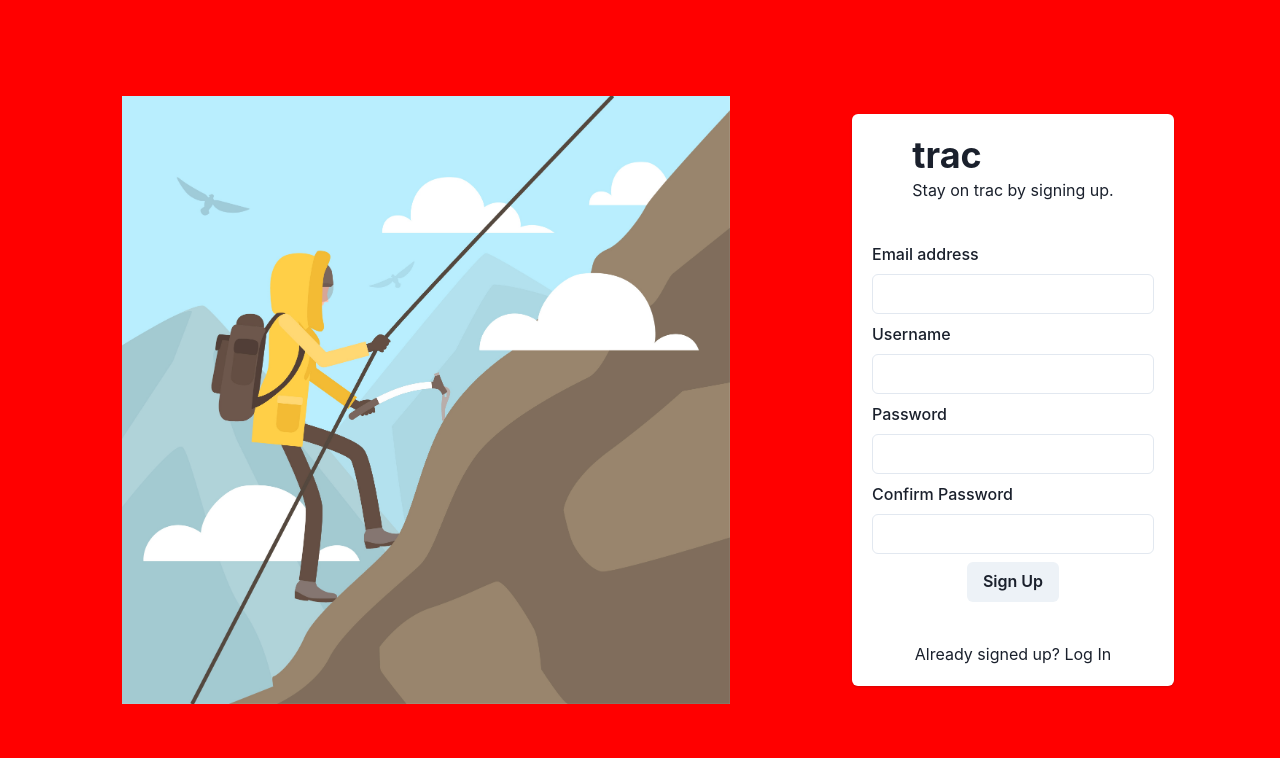
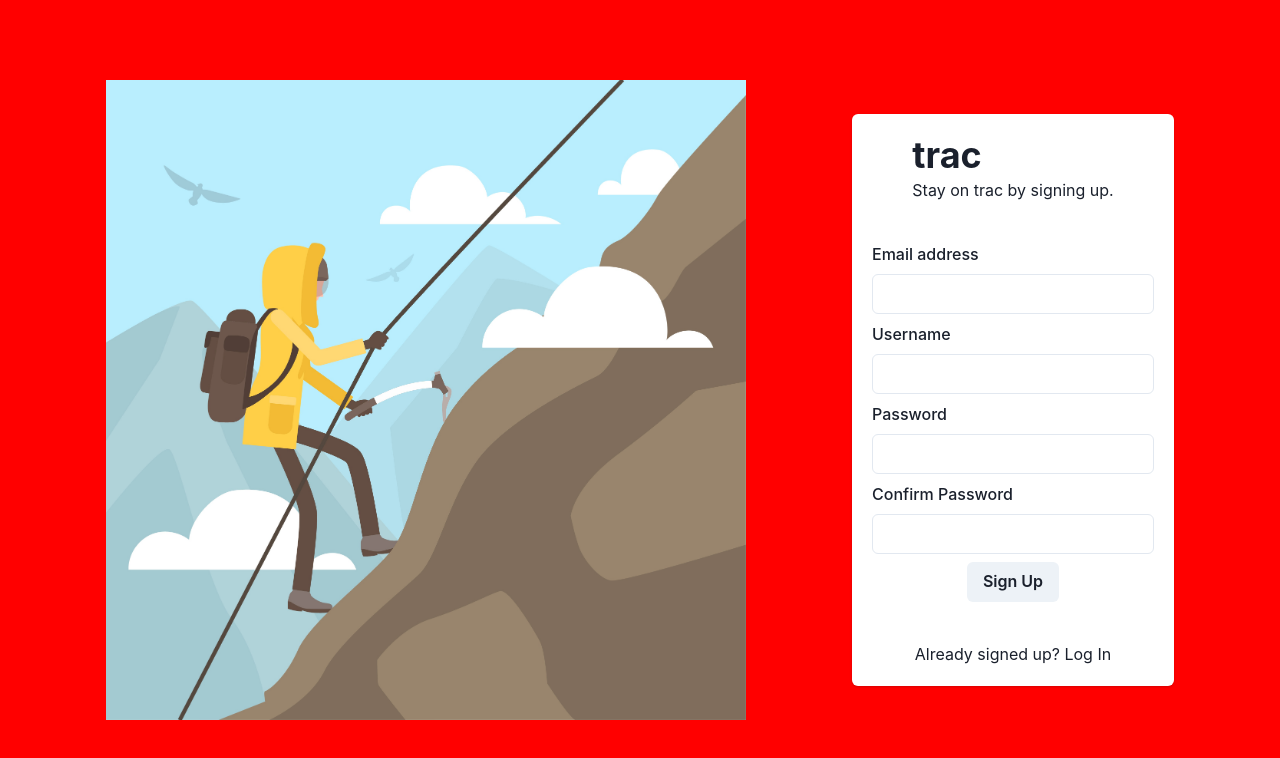
Before and after one commit to dyazdani/trac, a React (Vite) app: page / in a window 1280 px wide. Shown: the top 758 px of the page. Built offline with nearby package versions, Linux system fonts and the light colour scheme.

Commit message:
Removed padding from Image component

```diff
--- a/src/client/components/LandingPage.tsx
+++ b/src/client/components/LandingPage.tsx
@@ -19,7 +19,6 @@ const LandingPage = () => {
             <Spacer />
             <Image
                 src={mountainClimber}
-                p="4"
                 alt="mountain climber scaling mountain"
                 maxW="50vw"
                 maxH="100%"
@@ -28,7 +27,7 @@ const LandingPage = () => {
             />
 
             <Spacer/>
-            <RegisterForm />
+                <RegisterForm />
             <Spacer />
         </Flex>
 
```
